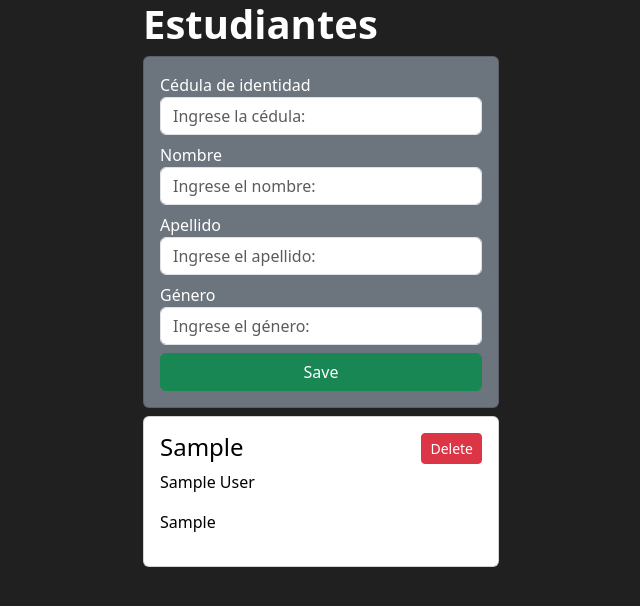
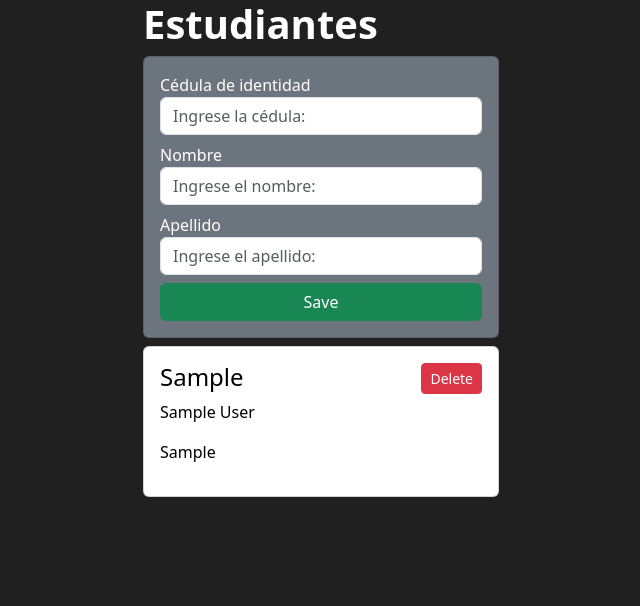
Before and after one commit to patriciojavier16/django-crud, a Django app: page /students/ in a window 1280 px wide. Shown: the top 606 px of the page, without its empty margins (319-959 px from the left). Run offline with Django 5.2, Linux system fonts and the light colour scheme; tables that the repository leaves empty hold one stand-in row (values such as "Sample post").

Commit message:
-cambio curso por studiante

```diff
--- a/djangocrud/settings.py
+++ b/djangocrud/settings.py
@@ -77,7 +77,7 @@ WSGI_APPLICATION = 'djangocrud.wsgi.application'
 DATABASES = {
     'default': {
         'ENGINE': 'django.db.backends.postgresql',
-        'NAME': 'CoursesDB',
+        'NAME': 'StudentsDB',
         'USER':'postgres',
         'PASSWORD':'12345',
         'HOST':'localhost',
--- a/students/templates/listStudent.html
+++ b/students/templates/listStudent.html
@@ -23,8 +23,6 @@
                 <input type="text" name="nombre" placeholder="Ingrese el nombre: " class="form-control mb-2">
                 <label for="apellido">Apellido</label>
                 <input type="text" name="apellido" placeholder="Ingrese el apellido: " class="form-control mb-2">
-                <label for="genero">Género</label>
-                <input type="text" name="genero" placeholder="Ingrese el género: " class="form-control mb-2">
                 <button class="btn btn-success">Save</button>
             </form>
             {% for student in students %}
@@ -33,7 +31,6 @@
                         <h4>{{student.dni}}</h4>
                         <p>{{student.nombre}}</p>
                         <p>{{student.apellido}}</p>
-                        <p>{{student.genero}}</p>
                     </div>
                     <form action="{% url 'deleteStudent' student.id %}" method="POST">
                         {% csrf_token %}
--- a/students/views.py
+++ b/students/views.py
@@ -7,7 +7,7 @@ def listStudents(request):
     return render(request, 'listStudent.html',{"students": students})
 
 def createStudent(request):
-    student = Students(dni=request.POST['dni'],nombre=request.POST['nombre'],apellido=request.POST['apellido'],genero=request.POST['genero'])
+    student = Students(dni=request.POST['dni'],nombre=request.POST['nombre'],apellido=request.POST['apellido'])
     student.save()
     return redirect('/students/')
 
```
Also changed, not shown: students/migrations/0001_initial.py.
